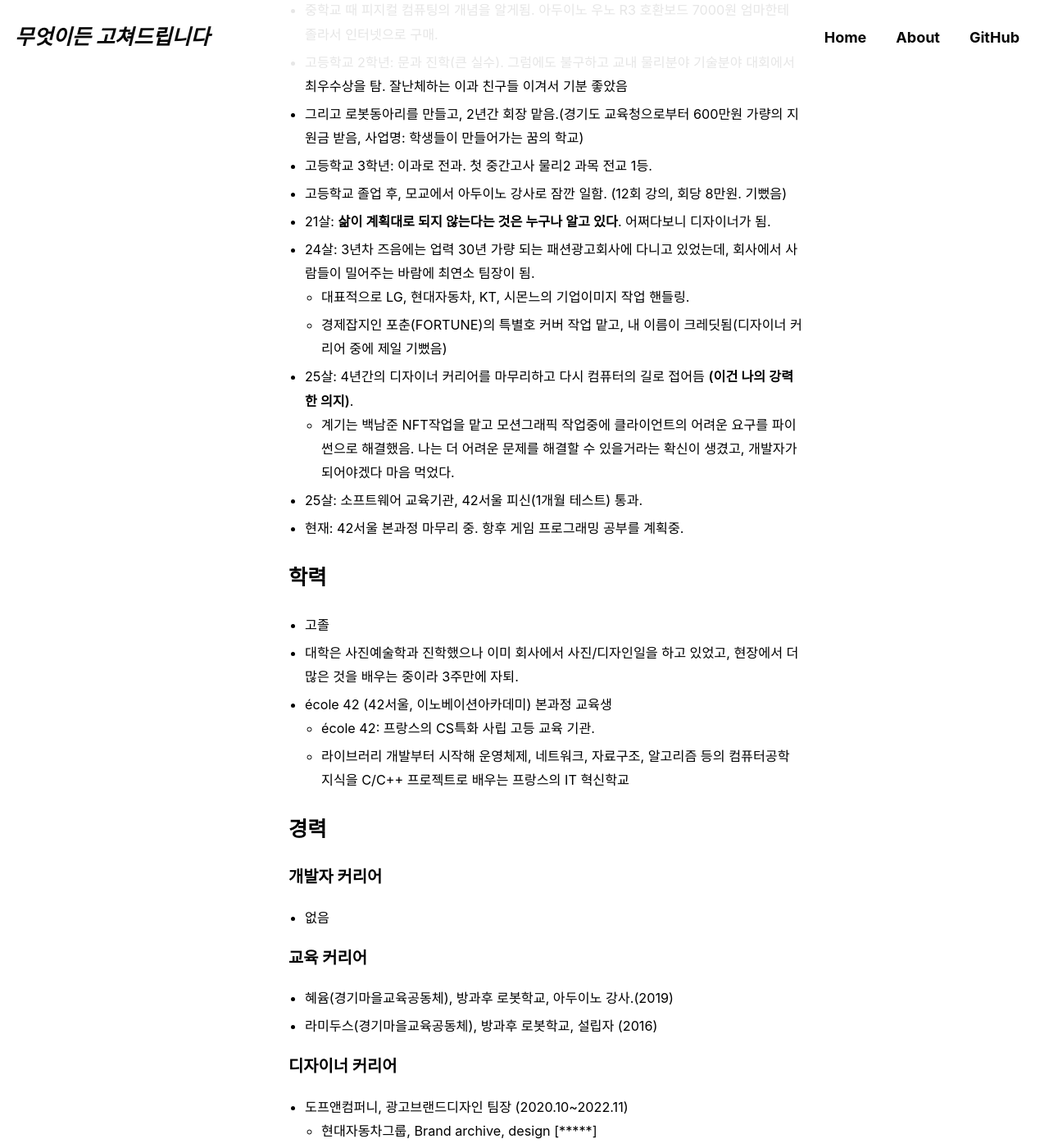
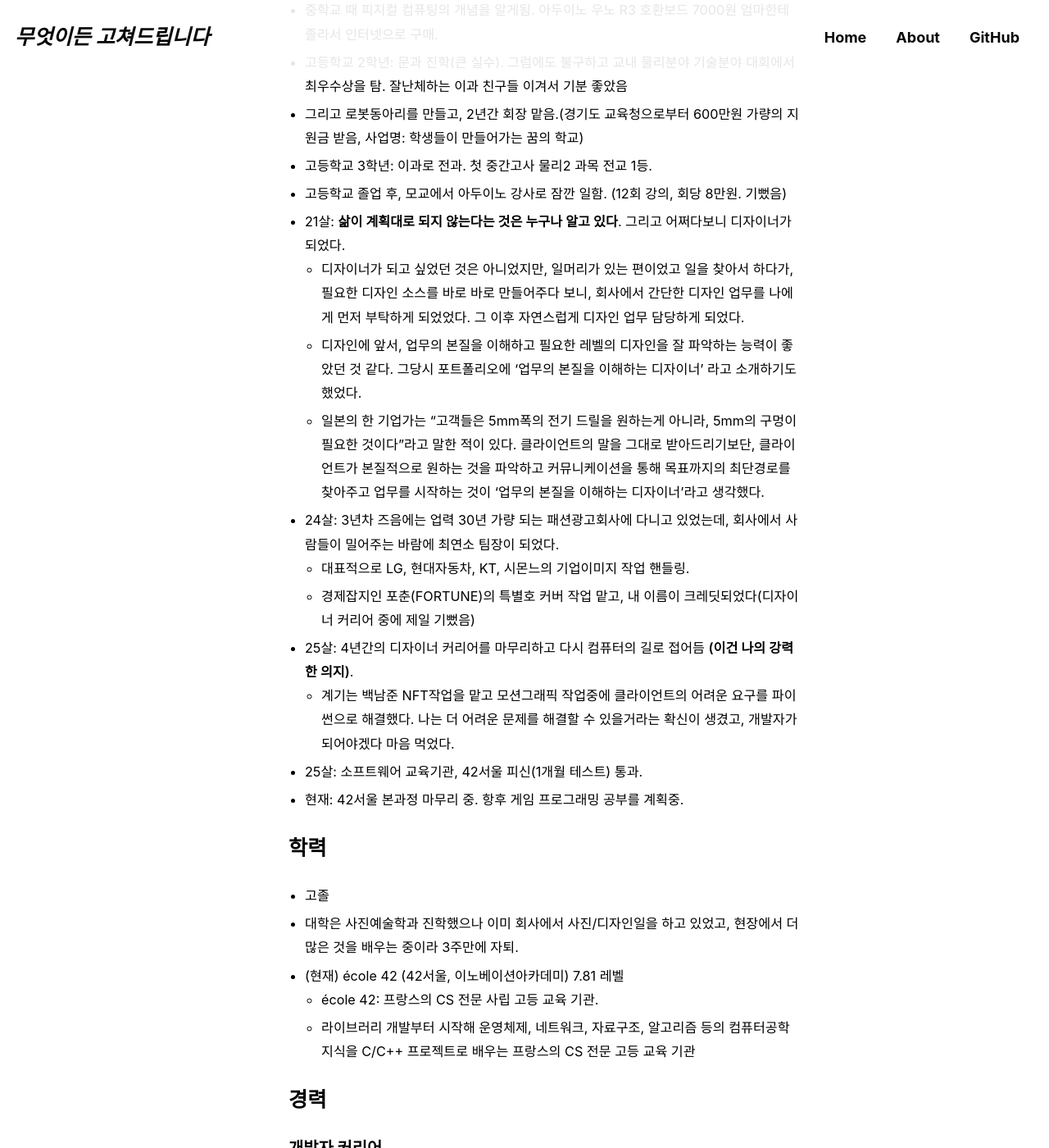
Before and after one commit to jeekpark/jeekpark.github.io, a Jekyll site: the page built from _pages/about.md, in a window 1280 px wide and 1400 px high, scrolled down 481 px. Shown: the whole window at 82% size. Built offline with Jekyll 4.4.1, drawn with Linux system fonts in a browser that asks for light colours; cached includes are drawn as plain includes; some web fonts are replaced.

Commit message:
Update about.md

```diff
--- a/_pages/about.md
+++ b/_pages/about.md
@@ -17,21 +17,24 @@ comments: false
 - 그리고 로봇동아리를 만들고, 2년간 회장 맡음.(경기도 교육청으로부터 600만원 가량의 지원금 받음, 사업명: 학생들이 만들어가는 꿈의 학교)
 - 고등학교 3학년: 이과로 전과. 첫 중간고사 물리2 과목 전교 1등.
 - 고등학교 졸업 후, 모교에서 아두이노 강사로 잠깐 일함. (12회 강의, 회당 8만원. 기뻤음)
-- 21살: **삶이 계획대로 되지 않는다는 것은 누구나 알고 있다**. 어쩌다보니 디자이너가 됨.
-- 24살: 3년차 즈음에는 업력 30년 가량 되는 패션광고회사에 다니고 있었는데, 회사에서 사람들이 밀어주는 바람에 최연소 팀장이 됨.
+- 21살: **삶이 계획대로 되지 않는다는 것은 누구나 알고 있다**. 그리고 어쩌다보니 디자이너가 되었다.
+    - 디자이너가 되고 싶었던 것은 아니었지만, 일머리가 있는 편이었고 일을 찾아서 하다가, 필요한 디자인 소스를 바로 바로 만들어주다 보니, 회사에서 간단한 디자인 업무를 나에게 먼저 부탁하게 되었었다. 그 이후 자연스럽게 디자인 업무 담당하게 되었다.
+    - 디자인에 앞서, 업무의 본질을 이해하고 필요한 레벨의 디자인을 잘 파악하는 능력이 좋았던 것 같다. 그당시 포트폴리오에 '업무의 본질을 이해하는 디자이너' 라고 소개하기도 했었다.
+    - 일본의 한 기업가는 "고객들은 5mm폭의 전기 드릴을 원하는게 아니라, 5mm의 구멍이 필요한 것이다"라고 말한 적이 있다. 클라이언트의 말을 그대로 받아드리기보단, 클라이언트가 본질적으로 원하는 것을 파악하고 커뮤니케이션을 통해 목표까지의 최단경로를 찾아주고 업무를 시작하는 것이 '업무의 본질을 이해하는 디자이너'라고 생각했다.
+- 24살: 3년차 즈음에는 업력 30년 가량 되는 패션광고회사에 다니고 있었는데, 회사에서 사람들이 밀어주는 바람에 최연소 팀장이 되었다.
     - 대표적으로 LG, 현대자동차, KT, 시몬느의 기업이미지 작업 핸들링.
-    - 경제잡지인 포춘(FORTUNE)의 특별호 커버 작업 맡고, 내 이름이 크레딧됨(디자이너 커리어 중에 제일 기뻤음)
+    - 경제잡지인 포춘(FORTUNE)의 특별호 커버 작업 맡고, 내 이름이 크레딧되었다(디자이너 커리어 중에 제일 기뻤음)
 - 25살: 4년간의 디자이너 커리어를 마무리하고 다시 컴퓨터의 길로 접어듬 **(이건 나의 강력한 의지)**.
-    - 계기는 백남준 NFT작업을 맡고 모션그래픽 작업중에 클라이언트의 어려운 요구를 파이썬으로 해결했음. 나는 더 어려운 문제를 해결할 수 있을거라는 확신이 생겼고, 개발자가 되어야겠다 마음 먹었다.
+    - 계기는 백남준 NFT작업을 맡고 모션그래픽 작업중에 클라이언트의 어려운 요구를 파이썬으로 해결했다. 나는 더 어려운 문제를 해결할 수 있을거라는 확신이 생겼고, 개발자가 되어야겠다 마음 먹었다.
 - 25살: 소프트웨어 교육기관, 42서울 피신(1개월 테스트) 통과.
 - 현재: 42서울 본과정 마무리 중. 항후 게임 프로그래밍 공부를 계획중.
 
 # 학력
 - 고졸
 - 대학은 사진예술학과 진학했으나 이미 회사에서 사진/디자인일을 하고 있었고, 현장에서 더 많은 것을 배우는 중이라 3주만에 자퇴.
-- école 42 (42서울, 이노베이션아카데미) 본과정 교육생
-    - école 42: 프랑스의 CS특화 사립 고등 교육 기관.
-    - 라이브러리 개발부터 시작해 운영체제, 네트워크, 자료구조, 알고리즘 등의 컴퓨터공학 지식을 C/C++ 프로젝트로 배우는 프랑스의 IT 혁신학교
+- (현재) école 42 (42서울, 이노베이션아카데미) 7.81 레벨
+    - école 42: 프랑스의 CS 전문 사립 고등 교육 기관.
+    - 라이브러리 개발부터 시작해 운영체제, 네트워크, 자료구조, 알고리즘 등의 컴퓨터공학 지식을 C/C++ 프로젝트로 배우는 프랑스의 CS 전문 고등 교육 기관
 
 # 경력
 
```
